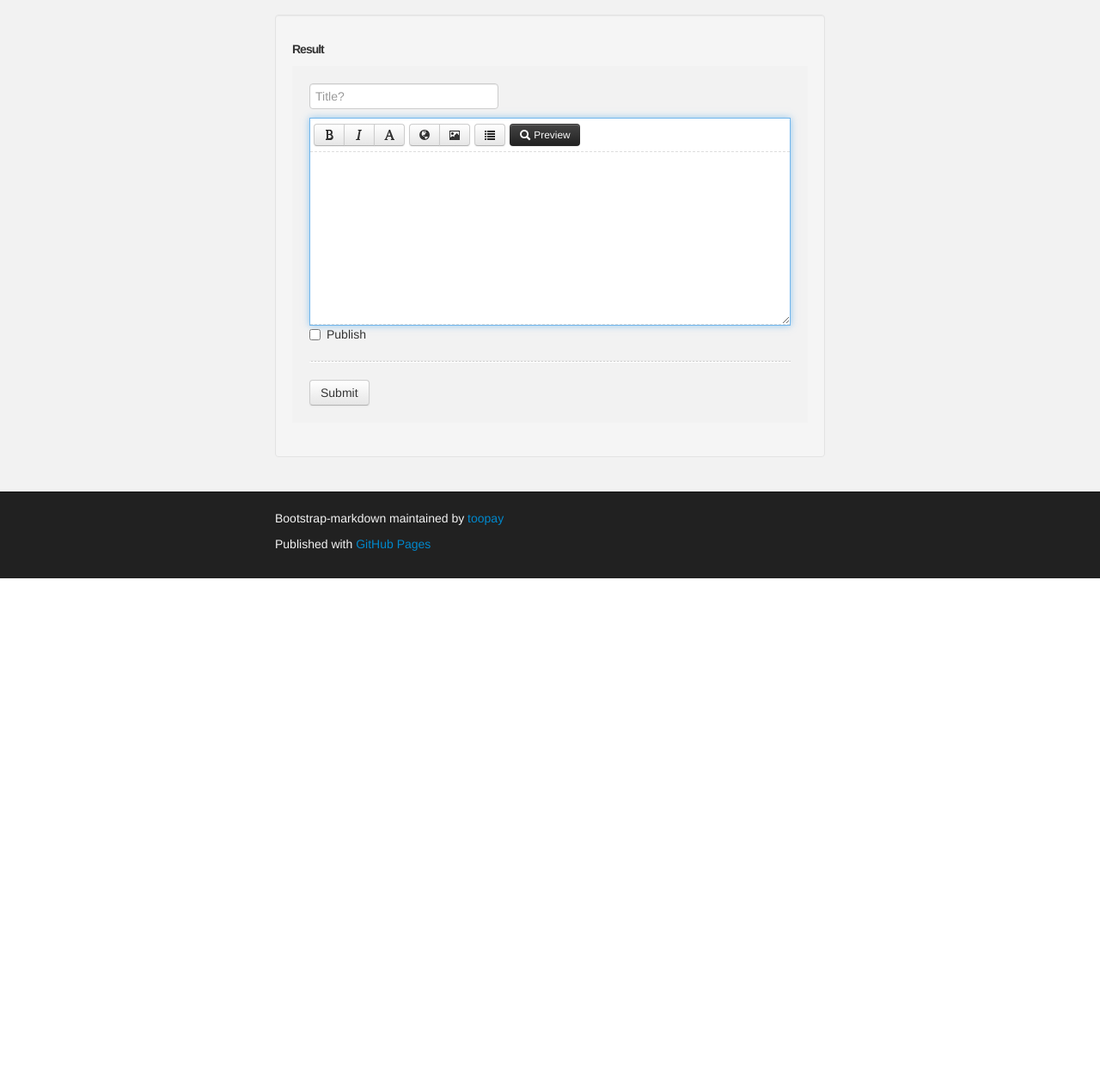
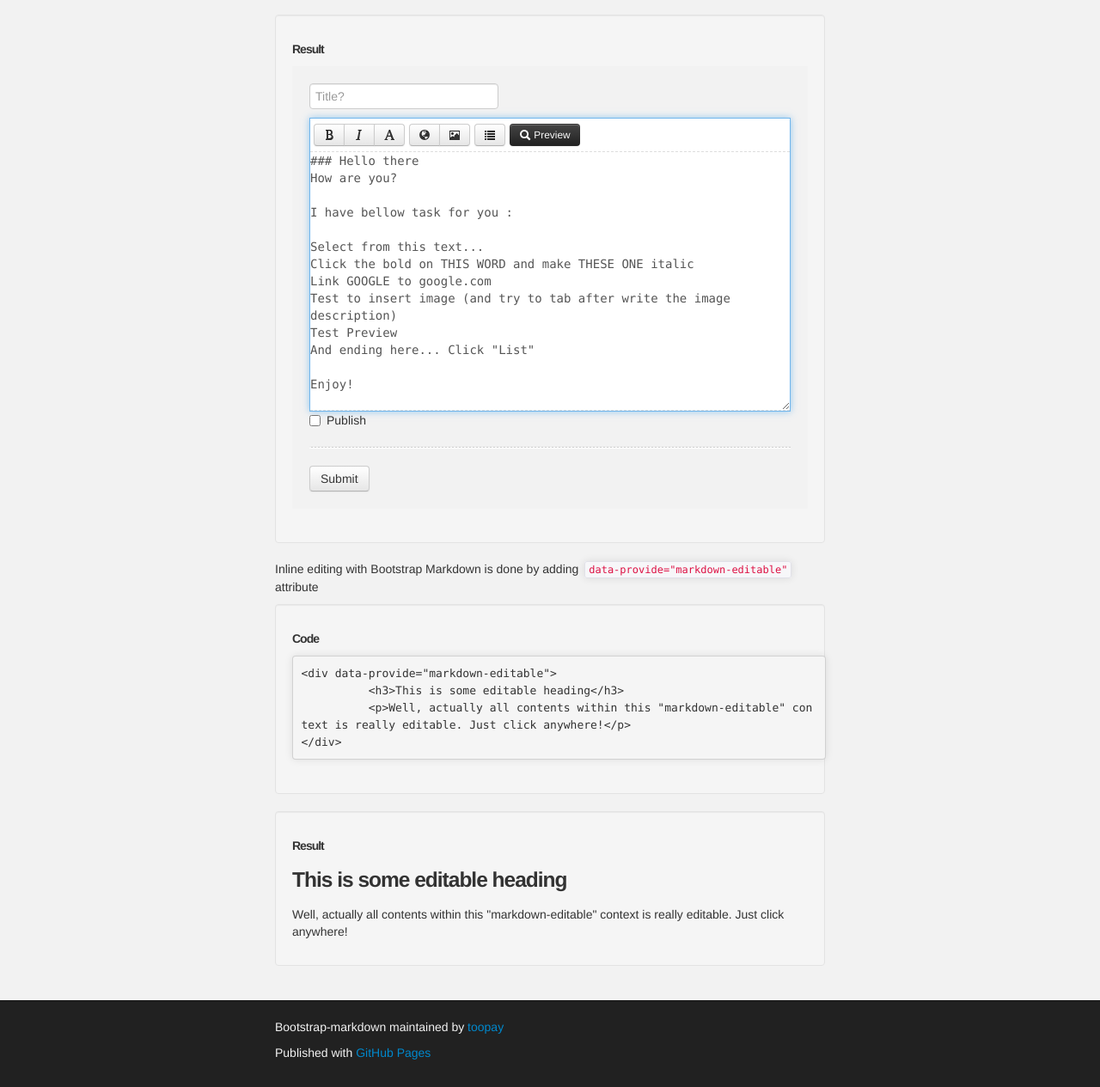
Before and after one commit to refactory-id/bootstrap-markdown, a plain HTML site: page index.html in a window 1280 px wide. Shown: the part 769-2034 px from the top of the page at 86% size. Before the commit the page ends 1442 px from the top, so only its background shows below. Drawn offline with nearby package versions, Linux system fonts and the light colour scheme; a script that the page names is missing.

Commit message:
Markup textarea and editable element

```diff
--- a/index.html
+++ b/index.html
@@ -41,6 +41,8 @@
 
         <h4>Markup</h4>
         <p>Switch regular textarea within your form into Markdown Editor seamlessly by adding <code class="prettyprint">data-provide=&quot;markdown&quot;</code> attribute</p>
+
+        <!-- MARKUP-TEXTAREA -->
         <div class="well">
           <h5>Code</h5>
           <pre class="prettyprint">&lt;form&gt;
@@ -58,13 +60,44 @@
           <h5>Result</h5>
           <form>
               <input name="title" type="text" placeholder="Title?"/>
-              <textarea name="content" data-provide="markdown" rows="10"></textarea>
+              <textarea name="content" data-provide="markdown" rows="15">### Hello there
+How are you?
+
+I have bellow task for you :
+
+Select from this text...
+Click the bold on THIS WORD and make THESE ONE italic
+Link GOOGLE to google.com
+Test to insert image (and try to tab after write the image description)
+Test Preview
+And ending here... Click "List"
+
+Enjoy!</textarea>
               <label class="checkbox">
                 <input name="publish" type="checkbox"> Publish
               </label>
               <hr/>
               <button type="submit" class="btn">Submit</button>
           </form>
+        </div>
+
+        <p>Inline editing with Bootstrap Markdown is done by adding <code class="prettyprint">data-provide=&quot;markdown-editable&quot;</code> attribute</p>
+
+        <!-- MARKUP-EDITABLE -->
+        <div class="well">
+          <h5>Code</h5>
+          <pre class="prettyprint">&lt;div data-provide=&quot;markdown-editable&quot;&gt;
+          &lt;h3&gt;This is some editable heading&lt;/h3&gt;
+          &lt;p&gt;Well, actually all contents within this &quot;markdown-editable&quot; context is really editable. Just click anywhere!&lt;/p&gt;
+&lt;/div&gt;</pre>
+        </div>
+
+        <div class="well">
+          <h5>Result</h5>
+          <div data-provide="markdown-editable">
+          <h3>This is some editable heading</h3>
+          <p>Well, actually all contents within this "markdown-editable" context is really editable. Just click anywhere!</p>
+          </div>
         </div>
 
       </section>
@@ -81,6 +114,8 @@
 
   <script src="https://google-code-prettify.googlecode.com/svn/loader/run_prettify.js"type="text/javascript"></script>
   <script src="//ajax.googleapis.com/ajax/libs/jquery/1.9.1/jquery.min.js"></script>
+  <script src="js/markdown.js"></script>
+  <script src="js/to-markdown.js"></script>
   <script src="js/bootstrap-markdown.js"></script>
   <script src="js/main.js"></script>
   </body>
```
